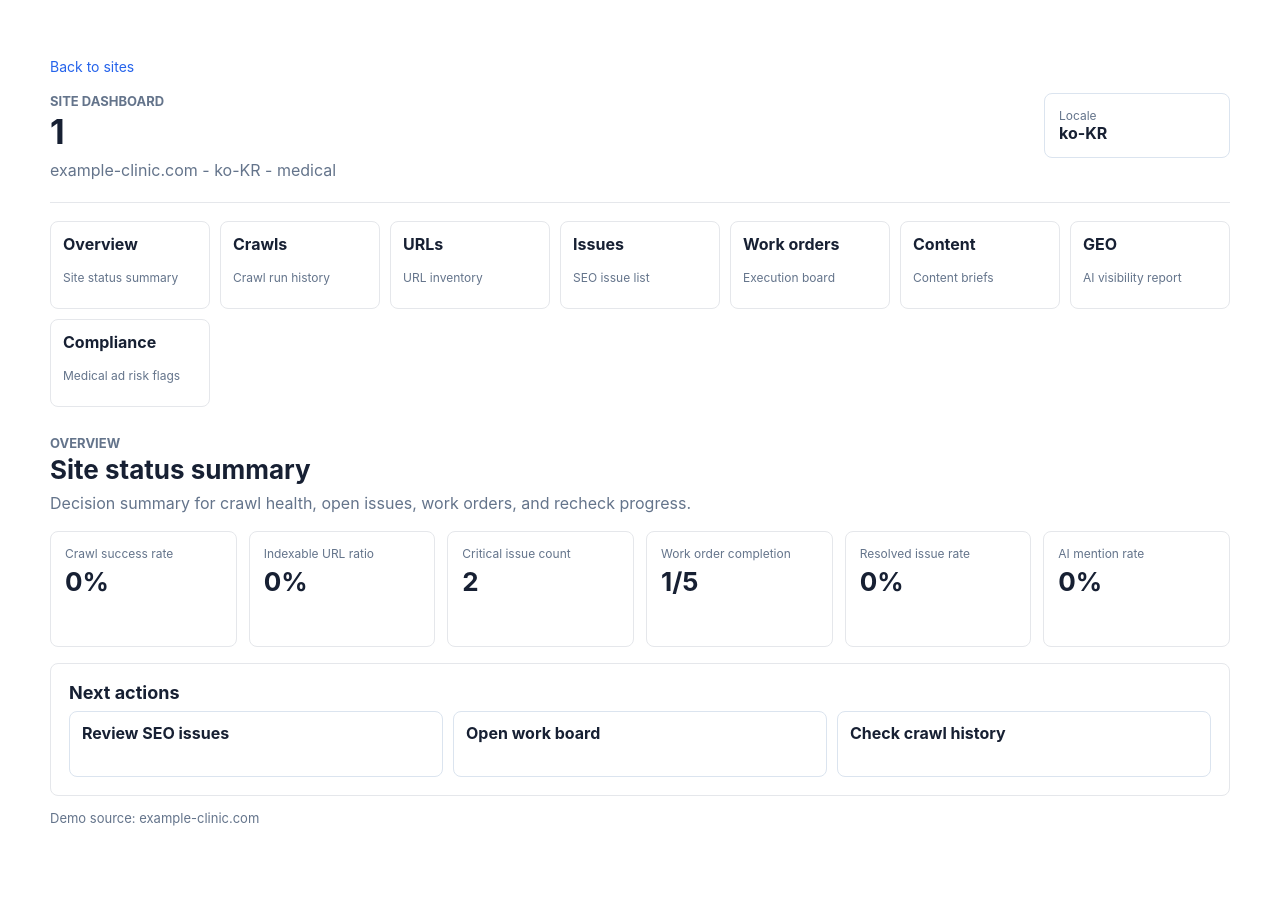
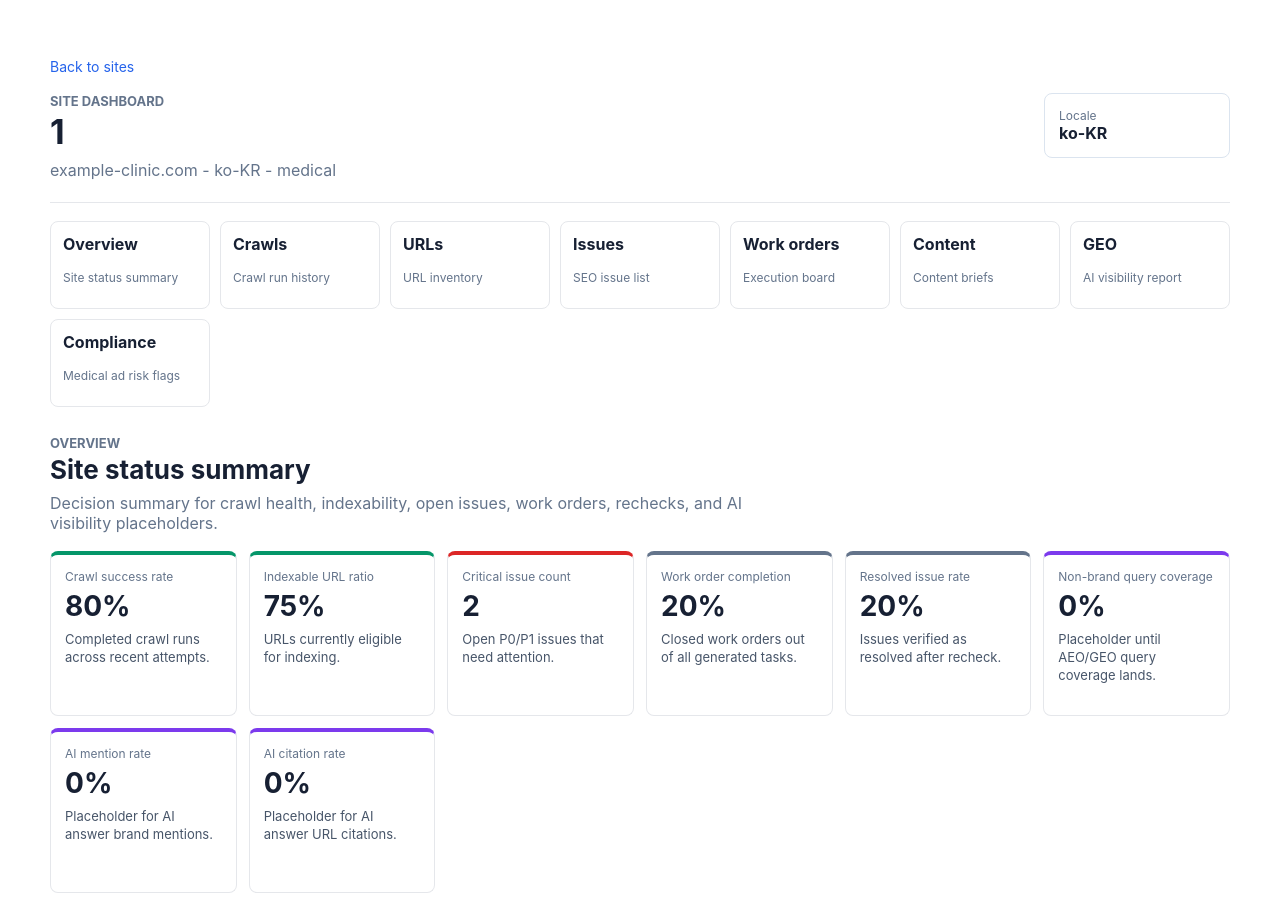
Before and after one commit to kionya/searchops-ai, a Next.js app in the folder apps/web/: page /sites/1 in a window 1280 px wide. Shown: the top 907 px of the page. Built offline with nearby package versions, Linux system fonts and the light colour scheme.

Commit message:
feat: add site overview KPIs

```diff
--- a/apps/web/app/sites/[siteId]/page.tsx
+++ b/apps/web/app/sites/[siteId]/page.tsx
@@ -1,12 +1,17 @@
 import Link from "next/link";
+import type { CSSProperties } from "react";
 
 import {
   getSiteDashboardPath,
-  MetricCard,
   metricGridStyle,
   SectionHeader
 } from "../../../src/dashboard-shell";
-import { demoSite, demoWorkOrders, summarizeWorkOrders } from "../../../src/work-order-board";
+import {
+  calculateSiteOverviewKpis,
+  demoSiteOverviewInput,
+  summarizeSiteOverview,
+  type SiteOverviewKpis
+} from "../../../src/site-overview-kpis";
 
 interface SiteOverviewPageProps {
   readonly params: Promise<{
@@ -16,37 +21,124 @@ interface SiteOverviewPageProps {
 
 export default async function SiteOverviewPage({ params }: SiteOverviewPageProps) {
   const { siteId } = await params;
-  const summary = summarizeWorkOrders(demoWorkOrders);
+  const kpis = calculateSiteOverviewKpis(demoSiteOverviewInput);
+  const summary = summarizeSiteOverview(demoSiteOverviewInput);
 
   return (
     <section aria-labelledby="site-overview-heading">
       <SectionHeader
-        description="Decision summary for crawl health, open issues, work orders, and recheck progress."
+        description="Decision summary for crawl health, indexability, open issues, work orders, rechecks, and AI visibility placeholders."
         eyebrow="Overview"
         title="Site status summary"
       />
       <div style={metricGridStyle}>
-        <MetricCard label="Crawl success rate" value="0%" />
-        <MetricCard label="Indexable URL ratio" value="0%" />
-        <MetricCard label="Critical issue count" value={String(summary.urgent)} />
-        <MetricCard label="Work order completion" value={`${summary.total - summary.active}/${summary.total}`} />
-        <MetricCard label="Resolved issue rate" value="0%" />
-        <MetricCard label="AI mention rate" value="0%" />
+        {kpiCards(kpis).map((card) => (
+          <OverviewKpiCard
+            detail={card.detail}
+            key={card.label}
+            label={card.label}
+            tone={card.tone}
+            value={card.value}
+          />
+        ))}
       </div>
       <section style={{ border: "1px solid #e5e7eb", borderRadius: 8, marginTop: 16, padding: 18 }}>
         <h3 id="site-overview-heading" style={{ fontSize: 18, margin: "0 0 8px" }}>
           Next actions
         </h3>
-        <div style={{ display: "grid", gap: 10, gridTemplateColumns: "repeat(auto-fit, minmax(180px, 1fr))" }}>
+        <p style={{ color: "#64748b", margin: "0 0 14px" }}>
+          {summary.activeWorkOrders} active work orders, {summary.openIssues} open issues, and{" "}
+          {summary.rechecksInReview} recheck in review.
+        </p>
+        <div
+          style={{
+            display: "grid",
+            gap: 10,
+            gridTemplateColumns: "repeat(auto-fit, minmax(180px, 1fr))"
+          }}
+        >
           <ActionLink href={getSiteDashboardPath(siteId, "issues")} label="Review SEO issues" />
           <ActionLink href={getSiteDashboardPath(siteId, "workorders")} label="Open work board" />
           <ActionLink href={getSiteDashboardPath(siteId, "crawls")} label="Check crawl history" />
         </div>
       </section>
       <p style={{ color: "#64748b", fontSize: 13, marginTop: 14 }}>
-        Demo source: {demoSite.domain}
+        KPI values use deterministic dashboard fixtures until live API fetching is wired.
       </p>
     </section>
+  );
+}
+
+function kpiCards(kpis: SiteOverviewKpis) {
+  return [
+    {
+      label: "Crawl success rate",
+      value: kpis.crawlSuccessRate,
+      detail: "Completed crawl runs across recent attempts.",
+      tone: "positive"
+    },
+    {
+      label: "Indexable URL ratio",
+      value: kpis.indexableUrlRatio,
+      detail: "URLs currently eligible for indexing.",
+      tone: "positive"
+    },
+    {
+      label: "Critical issue count",
+      value: kpis.criticalIssueCount,
+      detail: "Open P0/P1 issues that need attention.",
+      tone: "risk"
+    },
+    {
+      label: "Work order completion",
+      value: kpis.workOrderCompletionRate,
+      detail: "Closed work orders out of all generated tasks.",
+      tone: "neutral"
+    },
+    {
+      label: "Resolved issue rate",
+      value: kpis.resolvedIssueRate,
+      detail: "Issues verified as resolved after recheck.",
+      tone: "neutral"
+    },
+    {
+      label: "Non-brand query coverage",
+      value: kpis.nonBrandQueryCoverage,
+      detail: "Placeholder until AEO/GEO query coverage lands.",
+      tone: "placeholder"
+    },
+    {
+      label: "AI mention rate",
+      value: kpis.aiMentionRate,
+      detail: "Placeholder for AI answer brand mentions.",
+      tone: "placeholder"
+    },
+    {
+      label: "AI citation rate",
+      value: kpis.aiCitationRate,
+      detail: "Placeholder for AI answer URL citations.",
+      tone: "placeholder"
+    }
+  ] as const;
+}
+
+function OverviewKpiCard({
+  detail,
+  label,
+  tone,
+  value
+}: {
+  readonly detail: string;
+  readonly label: string;
+  readonly tone: "neutral" | "placeholder" | "positive" | "risk";
+  readonly value: string;
+}) {
+  return (
+    <article style={{ ...kpiCardStyle, borderTopColor: toneColors[tone] }}>
+      <p style={{ color: "#64748b", fontSize: 12, margin: 0 }}>{label}</p>
+      <strong style={{ display: "block", fontSize: 28, lineHeight: 1, marginTop: 8 }}>{value}</strong>
+      <p style={{ color: "#475569", fontSize: 13, lineHeight: 1.4, margin: "10px 0 0" }}>{detail}</p>
+    </article>
   );
 }
 
@@ -68,3 +160,18 @@ function ActionLink({ href, label }: { readonly href: string; readonly label: st
     </Link>
   );
 }
+
+const kpiCardStyle: CSSProperties = {
+  border: "1px solid #e5e7eb",
+  borderRadius: 8,
+  borderTop: "4px solid #94a3b8",
+  minHeight: 132,
+  padding: 14
+};
+
+const toneColors = {
+  neutral: "#64748b",
+  placeholder: "#7c3aed",
+  positive: "#059669",
+  risk: "#dc2626"
+} as const;
--- /dev/null
+++ b/apps/web/src/site-overview-kpis.ts
@@ -0,0 +1,189 @@
+import type {
+  CrawlRun,
+  SeoIssue,
+  UrlRecord,
+  WorkOrder,
+  WorkOrderPriority
+} from "@searchops/types";
+
+import { demoSite, demoWorkOrders } from "./work-order-board";
+
+export interface DashboardUrlRecord extends UrlRecord {
+  readonly indexable: boolean;
+}
+
+export interface DashboardSeoIssue extends SeoIssue {
+  readonly priority: WorkOrderPriority;
+}
+
+export interface GeoVisibilitySnapshot {
+  readonly nonBrandQueries: number;
+  readonly coveredNonBrandQueries: number;
+  readonly aiAnswersChecked: number;
+  readonly aiMentions: number;
+  readonly aiCitations: number;
+}
+
+export interface SiteOverviewInput {
+  readonly crawlRuns: readonly CrawlRun[];
+  readonly urls: readonly DashboardUrlRecord[];
+  readonly issues: readonly DashboardSeoIssue[];
+  readonly workOrders: readonly WorkOrder[];
+  readonly geo: GeoVisibilitySnapshot;
+}
+
+export interface SiteOverviewKpis {
+  readonly crawlSuccessRate: string;
+  readonly indexableUrlRatio: string;
+  readonly criticalIssueCount: string;
+  readonly workOrderCompletionRate: string;
+  readonly resolvedIssueRate: string;
+  readonly nonBrandQueryCoverage: string;
+  readonly aiMentionRate: string;
+  readonly aiCitationRate: string;
+}
+
+const fixtureDate = "2026-05-20T00:00:00.000Z";
+
+export const demoCrawlRuns: CrawlRun[] = [
+  createCrawlRun("crawl_demo_001", "completed"),
+  createCrawlRun("crawl_demo_002", "completed"),
+  createCrawlRun("crawl_demo_003", "completed"),
+  createCrawlRun("crawl_demo_004", "completed"),
+  createCrawlRun("crawl_demo_005", "failed")
+];
+
+export const demoUrlRecords: DashboardUrlRecord[] = [
+  createUrlRecord("url_demo_home", "https://example-clinic.com/", true),
+  createUrlRecord("url_demo_service", "https://example-clinic.com/service/seo", true),
+  createUrlRecord("url_demo_about", "https://example-clinic.com/about", true),
+  createUrlRecord("url_demo_blog", "https://example-clinic.com/blog/seo-basics", true),
+  createUrlRecord("url_demo_team", "https://example-clinic.com/team", true),
+  createUrlRecord("url_demo_contact", "https://example-clinic.com/contact", true),
+  createUrlRecord("url_demo_draft", "https://example-clinic.com/draft", false),
+  createUrlRecord("url_demo_thanks", "https://example-clinic.com/thanks", false)
+];
+
+export const demoSeoIssues: DashboardSeoIssue[] = [
+  createSeoIssue("issue_title_service", "TITLE_MISSING", "high", "open", "p0"),
+  createSeoIssue("issue_h1_service", "H1_MISSING", "high", "open", "p1"),
+  createSeoIssue("issue_meta_home", "META_DESC_MISSING", "medium", "in_review", "p2"),
+  createSeoIssue("issue_alt_team", "IMAGE_ALT_MISSING", "low", "open", "p3"),
+  createSeoIssue("issue_canonical_blog", "CANONICAL_MISSING", "medium", "resolved", "p2")
+];
+
+export const demoGeoVisibility: GeoVisibilitySnapshot = {
+  nonBrandQueries: 12,
+  coveredNonBrandQueries: 0,
+  aiAnswersChecked: 10,
+  aiMentions: 0,
+  aiCitations: 0
+};
+
+export const demoSiteOverviewInput: SiteOverviewInput = {
+  crawlRuns: demoCrawlRuns,
+  urls: demoUrlRecords,
+  issues: demoSeoIssues,
+  workOrders: demoWorkOrders,
+  geo: demoGeoVisibility
+};
+
+export function calculateSiteOverviewKpis(input: SiteOverviewInput): SiteOverviewKpis {
+  return {
+    crawlSuccessRate: formatRatio(
+      input.crawlRuns.filter((crawlRun) => crawlRun.status === "completed").length,
+      input.crawlRuns.length,
+    ),
+    indexableUrlRatio: formatRatio(
+      input.urls.filter((urlRecord) => urlRecord.indexable).length,
+      input.urls.length,
+    ),
+    criticalIssueCount: String(
+      input.issues.filter(
+        (issue) => issue.status !== "resolved" && (issue.priority === "p0" || issue.priority === "p1"),
+      ).length,
+    ),
+    workOrderCompletionRate: formatRatio(
+      input.workOrders.filter((workOrder) => workOrder.status === "done").length,
+      input.workOrders.length,
+    ),
+    resolvedIssueRate: formatRatio(
+      input.issues.filter((issue) => issue.status === "resolved").length,
+      input.issues.length,
+    ),
+    nonBrandQueryCoverage: formatRatio(
+      input.geo.coveredNonBrandQueries,
+      input.geo.nonBrandQueries,
+    ),
+    aiMentionRate: formatRatio(input.geo.aiMentions, input.geo.aiAnswersChecked),
+    aiCitationRate: formatRatio(input.geo.aiCitations, input.geo.aiAnswersChecked)
+  };
+}
+
+export function summarizeSiteOverview(input: SiteOverviewInput) {
+  const activeWorkOrders = input.workOrders.filter((workOrder) => workOrder.status !== "done");
+  const rechecksInReview = input.workOrders.filter((workOrder) => workOrder.status === "in_review");
+  const blockedWorkOrders = input.workOrders.filter((workOrder) => workOrder.status === "blocked");
+
+  return {
+    activeWorkOrders: activeWorkOrders.length,
+    rechecksInReview: rechecksInReview.length,
+    blockedWorkOrders: blockedWorkOrders.length,
+    totalUrls: input.urls.length,
+    openIssues: input.issues.filter((issue) => issue.status !== "resolved").length
+  };
+}
+
+function createCrawlRun(id: string, status: string): CrawlRun {
+  return {
+    id,
+    siteId: demoSite.id,
+    status,
+    startedAt: fixtureDate,
+    endedAt: status === "completed" || status === "failed" ? fixtureDate : null,
+    summary: null
+  };
+}
+
+function createUrlRecord(id: string, url: string, indexable: boolean): DashboardUrlRecord {
+  return {
+    id,
+    siteId: demoSite.id,
+    crawlRunId: "crawl_demo_005",
+    url,
+    statusCode: 200,
+    title: indexable ? "Demo page" : null,
+    metaDescription: indexable ? "Demo page description" : null,
+    createdAt: fixtureDate,
+    indexable
+  };
+}
+
+function createSeoIssue(
+  id: string,
+  ruleId: string,
+  severity: string,
+  status: string,
+  priority: WorkOrderPriority,
+): DashboardSeoIssue {
+  return {
+    id,
+    crawlRunId: "crawl_demo_005",
+    urlRecordId: null,
+    ruleId,
+    severity,
+    status,
+    title: ruleId,
+    evidence: null,
+    createdAt: fixtureDate,
+    priority
+  };
+}
+
+function formatRatio(numerator: number, denominator: number) {
+  if (denominator === 0) {
+    return "0%";
+  }
+
+  return `${Math.round((numerator / denominator) * 100)}%`;
+}
```
Also changed, not shown: 1 other file (tests, documents, lock files or other folders).
